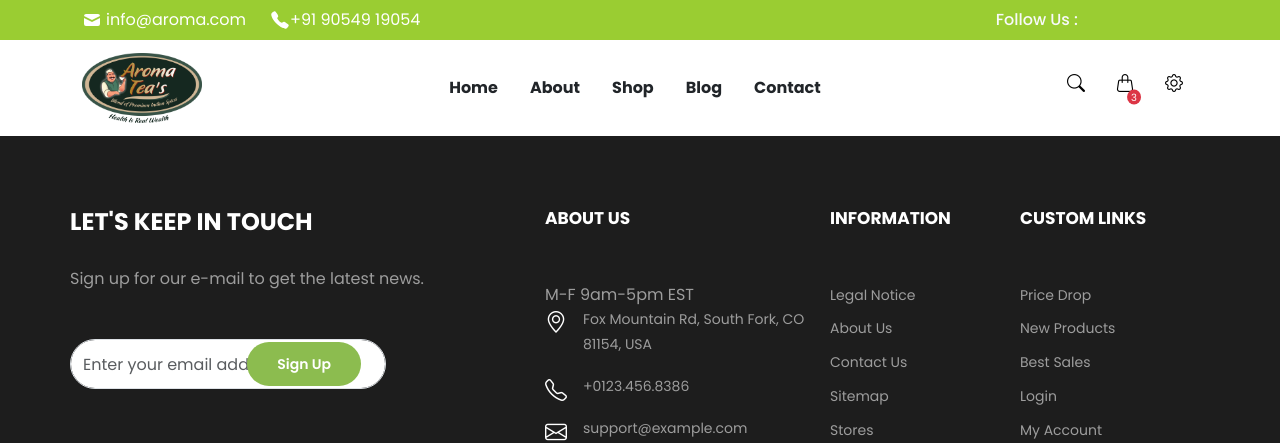
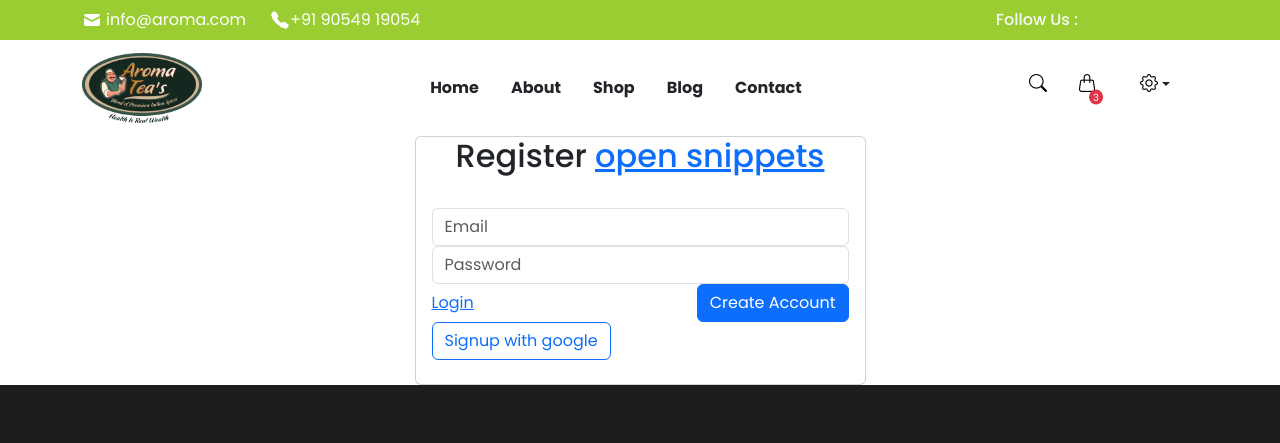
Before and after one commit to klaw2001/Ecommerce, a React (Create React App) app: page /signup in a window 1280 px wide. Shown: the top 443 px of the page. Built offline with nearby package versions, Linux system fonts and the light colour scheme; no server answers; some icons are missing.

Commit message:
context api with firebase

```diff
--- a/package.json
+++ b/package.json
@@ -8,6 +8,7 @@
     "@testing-library/user-event": "^13.5.0",
     "axios": "^1.6.2",
     "bootstrap": "^5.3.2",
+    "firebase": "^10.7.0",
     "react": "^18.2.0",
     "react-bootstrap": "^2.9.1",
     "react-dom": "^18.2.0",
--- a/src/App.js
+++ b/src/App.js
@@ -1,4 +1,5 @@
-import React from "react";
+import React, { useEffect } from "react";
+import { getAuth , onAuthStateChanged } from "firebase/auth";
 import { BrowserRouter as Router, Routes, Route } from "react-router-dom";
 import Body from "./components/Body/Body";
 import Footer from "./components/Footer/Footer";
@@ -12,8 +13,22 @@ import Topbar from "./components/Header/TopBar";
 import About from "./components/About";
 import SingleProduct from "./components/Products/SingleProduct";
 import Shop from "./components/Shop";
+import Signin from "./components/Login/Signin";
+import Signup from "./components/Login/Signup";
+import { app } from "./firebase";
+const auth = getAuth(app)
 
 function App() {
+
+  // useEffect(()=>{
+  //   onAuthStateChanged(auth,user=>{
+  //     if(user){
+  //       console.log('Hello User',user)
+  //     }else{
+  //       console.log('Yout Are Logged Out')
+  //     }
+  //   })
+  // },[])
   return (
     <Router>
       <header className="bg-transparent">
@@ -22,6 +37,8 @@ function App() {
       </header>
       <Routes>
         <Route path="/" element={<Body />} />
+        <Route path="/login" element={<Signin />} />
+        <Route path="/signup" element={<Signup />} />
         <Route path="/products" element={<Products />} />
         <Route path="/cart/:cart_id" element={<Cart />} />
         <Route path="/blog" element={<Blog />} />
--- a/src/components/Header/NavbarX.jsx
+++ b/src/components/Header/NavbarX.jsx
@@ -3,7 +3,19 @@ import Nav from "react-bootstrap/Nav";
 import Navbar from "react-bootstrap/Navbar";
 import logo from "../../images/Logo 1.png";
 import { Link, NavLink } from "react-router-dom";
+import { useFirebase } from "../../context/Firebase";
+import { Dropdown } from "react-bootstrap";
 function NavbarX() {
+  const {currentUser , signOut} = useFirebase();
+  const handleSignOut = () => {
+    signOut()
+      .then(() => {
+        console.log('User signed out successfully');
+      })
+      .catch((error) => {
+        console.error('Error signing out:', error);
+      });
+  };
   return (
     <Navbar expand="lg" className="bg-transparent">
       <Container>
@@ -52,35 +64,44 @@ function NavbarX() {
                 <i className="bi bi-search text-decoration-none"></i>
               </a>
             </li>
-            {/* <li className="nav_icon navbtn icon-hover">
-              <button
-                type="button"
-                className="btn position-relative navicon shadow-none p-0"
-              >
-                <i className="bi bi-heart text-decoration-none"></i>
-                <span className="position-absolute top-100 start-100 translate-middle px-1 bg-danger rounded-circle text-white">
-                  3<span className="visually-hidden">New alerts</span>
-                </span>
-              </button>
-            </li> */}
+
             <li className="nav_icon navbtn icon-hover">
               <button
                 type="button"
                 className="btn position-relative navicon shadow-none p-0"
               >
-                <Link to='/cart'>
-
-                <i className="bi bi-handbag text-decoration-none"></i>
-                <span className="position-absolute top-100 start-100 translate-middle px-1 bg-danger rounded-circle text-white">
-                  3<span className="visually-hidden">New alerts</span>
-                </span>
+                <Link to="/cart">
+                  <i className="bi bi-handbag text-decoration-none"></i>
+                  <span className="position-absolute top-100 start-100 translate-middle px-1 bg-danger rounded-circle text-white">
+                    3<span className="visually-hidden">New alerts</span>
+                  </span>
                 </Link>
               </button>
             </li>
             <li className="nav_icon icon-hover">
-              <a to="#">
-                <i className="bi bi-gear text-decoration-none"></i>
-              </a>
+              <Dropdown>
+                <Dropdown.Toggle variant="transparent" id="dropdown-basic">
+                  <i className="bi bi-gear text-decoration-none"></i>
+                </Dropdown.Toggle>
+
+                {currentUser ? (
+                  <Dropdown.Menu>
+                    <Dropdown.Item href="#action">
+                      {currentUser.email}
+                    </Dropdown.Item>
+                    <Dropdown.Item>
+                      <Link to="/login" onClick={handleSignOut}>Logout</Link>
+                    </Dropdown.Item>
+                  </Dropdown.Menu>
+                ) : (
+                  <Dropdown.Menu>
+                    <Dropdown.Item>
+                      {" "}
+                      <Link to="/login">Login</Link>
+                    </Dropdown.Item>
+                  </Dropdown.Menu>
+                )}
+              </Dropdown>
             </li>
           </ul>
         </div>
--- /dev/null
+++ b/src/components/Login/Signin.jsx
@@ -0,0 +1,46 @@
+import React, { useState } from "react";
+import { useFirebase } from "../../context/Firebase";
+
+const Signin = () => {
+  const [email, setEmail] = useState("");
+  const [password, setPassword] = useState("");
+  const firebase = useFirebase()
+  return (
+    <div className="container">
+      <div className="form-container" id="login-form">
+        <h1>Login</h1>
+        <form onSubmit={(e)=>firebase.signin(email,password,e)}>
+          <label for="email">Email</label>
+          <input
+            type="email"
+            id="email"
+            name="email"
+            value={email}
+            onChange={(e) => setEmail(e.target.value)}
+            required
+          />
+          <label for="password">Password</label>
+          <input
+            type="password"
+            id="password"
+            name="password"
+            value={password}
+            onChange={(e) => setPassword(e.target.value)}
+            required
+          />
+          <button type="submit">Login</button>
+        </form>
+        <p>
+          Don't have an account?{" "}
+          <a href="#" id="signup-link">
+            Sign up
+          </a>
+        </p>
+      </div>
+
+
+    </div>
+  );
+};
+
+export default Signin;
--- /dev/null
+++ b/src/components/Login/Signup.jsx
@@ -0,0 +1,74 @@
+import React, { useState } from "react";
+import { useFirebase } from "../../context/Firebase";
+
+const Signup = () => {
+  const firebase = useFirebase();
+  const [email, setEmail] = useState("");
+  const [password, setPassword] = useState("");
+
+  return (
+    <div class="container">
+      <div class="row justify-content-center">
+        <div class="col-md-5">
+          <div class="card">
+            <h2 class="card-title text-center">
+              Register <a href="http://opensnippets.com">open snippets</a>
+            </h2>
+            <div class="card-body py-md-4">
+              <form
+                onSubmit={() =>
+                  firebase.signupUserWithEmailAndPassword(email, password)
+                }
+              >
+                <div class="form-group"></div>
+                <div class="form-group">
+                  <input
+                    type="email"
+                    class="form-control"
+                    id="email"
+                    placeholder="Email"
+                    onChange={(e) => setEmail(e.target.value)}
+                    value={email}
+                  />
+                </div>
+
+                <div class="form-group">
+                  <input
+                    type="password"
+                    class="form-control"
+                    id="password"
+                    placeholder="Password"
+                    onChange={(e) => setPassword(e.target.value)}
+                    value={password}
+                  />
+                </div>
+                {/* <div class="form-group">
+                  <input
+                    type="password"
+                    class="form-control"
+                    id="confirm-password"
+                    placeholder="confirm-password"
+                  />
+                </div> */}
+                <div class="d-flex flex-row align-items-center justify-content-between">
+                  <a href="#">Login</a>
+                  <button class="btn btn-primary" type="submit">
+                    Create Account
+                  </button>
+                </div>
+                <button
+                  className="btn btn-outline-primary"
+                  // onClick={(e) => signupWithGoogle(e)}
+                >
+                  Signup with google
+                </button>
+              </form>
+            </div>
+          </div>
+        </div>
+      </div>
+    </div>
+  );
+};
+
+export default Signup;
--- a/src/components/ProdcutCard.jsx
+++ b/src/components/ProdcutCard.jsx
@@ -3,91 +3,91 @@ import { useDispatch, useSelector } from "react-redux";
 import { Link } from "react-router-dom";
 import { getProductsNewArr } from "../redux/products/Action";
 
-// const productCards = [
-//   {
-//     id: 1,
-//     image1: "/assets/images/product-1.jpg",
-//     image2: "/assets/images/product-01.jpg",
-//     discount: "-25%",
-//     title: "Originals Kaval Winkbreaker Wi.",
-//     studioDesign: "Studio Design",
-//     price1: "$23.90",
-//     price2: "$19.12",
-//   },
-//   {
-//     id: 2,
-//     image1: "/assets/images/product-2.jpg",
-//     image2: "/assets/images/product-02.jpg",
-//     badge: "New",
-//     title: "Madden By Steve Madden Cale 6",
-//     studioDesign: "Studio Design",
-//     price: "$11.12",
-//   },
-//   {
-//     id: 3,
-//     image1: "/assets/images/product-3.jpg",
-//     image2: "/assets/images/product-03.jpg",
-//     badge: "New",
-//     title: "Water And Wind Resistant Insul.",
-//     studioDesign: "Studio Design",
-//     price: "$11.12",
-//   },
-//   {
-//     id: 4,
-//     image1: "/assets/images/product-4.jpg",
-//     badge: "New",
-//     title: "Juicy Couture Solid Sleeve Puffe",
-//     studioDesign: "Studio Design",
-//     price: "$19.12",
-//   },
-//   {
-//     id: 5,
-//     image1: "/assets/images/product-01.jpg",
-//     image2: "/assets/images/product-05.jpg",
-//     discount: "-30%",
-//     title: "Juicy Couture Juicy Quilted Terr.",
-//     studioDesign: "Studio Design",
-//     price1: "$35.90",
-//     price2: "$28.12",
-//   },
-//   {
-//     id: 6,
-//     image1: "/assets/images/product-06.jpg",
-//     image2: "/assets/images/product-3.jpg",
-//     badge: "New",
-//     title: "Trans-Weighted Hooded Wind",
-//     studioDesign: "Studio Design",
-//     price: "$11.12",
-//   },
-//   {
-//     id: 7,
-//     image1: "/assets/images/product-03.jpg",
-//     image2: "/assets/images/product-4.jpg",
-//     badge: "New",
-//     title: "New Balance Fresh Foam Kaymin",
-//     studioDesign: "Studio Design",
-//     price: "$18.12",
-//   },
-//   {
-//     id: 8,
-//     image1: "/assets/images/product-08.jpg",
-//     image2: "/assets/images/product-9.jpg",
-//     badge: "New",
-//     title: "New Balance Fresh Foam LAZR V",
-//     studioDesign: "Studio Design",
-//     price: "$18.12",
-//   },
-// ];
+const productCards = [
+  {
+    id: 1,
+    image1: "/assets/images/product-1.jpg",
+    image2: "/assets/images/product-01.jpg",
+    discount: "-25%",
+    name: "Originals Kaval Winkbreaker Wi.",
+    studioDesign: "Studio Design",
+    price1: "$23.90",
+    price2: "$19.12",
+  },
+  {
+    id: 2,
+    image1: "/assets/images/product-2.jpg",
+    image2: "/assets/images/product-02.jpg",
+    badge: "New",
+    name: "Madden By Steve Madden Cale 6",
+    studioDesign: "Studio Design",
+    price: "$11.12",
+  },
+  {
+    id: 3,
+    image1: "/assets/images/product-3.jpg",
+    image2: "/assets/images/product-03.jpg",
+    badge: "New",
+    name: "Water And Wind Resistant Insul.",
+    studioDesign: "Studio Design",
+    price: "$11.12",
+  },
+  {
+    id: 4,
+    image1: "/assets/images/product-4.jpg",
+    badge: "New",
+    name: "Juicy Couture Solid Sleeve Puffe",
+    studioDesign: "Studio Design",
+    price: "$19.12",
+  },
+  {
+    id: 5,
+    image1: "/assets/images/product-01.jpg",
+    image2: "/assets/images/product-05.jpg",
+    discount: "-30%",
+    name: "Juicy Couture Juicy Quilted Terr.",
+    studioDesign: "Studio Design",
+    price1: "$35.90",
+    price2: "$28.12",
+  },
+  {
+    id: 6,
+    image1: "/assets/images/product-06.jpg",
+    image2: "/assets/images/product-3.jpg",
+    badge: "New",
+    name: "Trans-Weighted Hooded Wind",
+    studioDesign: "Studio Design",
+    price: "$11.12",
+  },
+  {
+    id: 7,
+    image1: "/assets/images/product-03.jpg",
+    image2: "/assets/images/product-4.jpg",
+    badge: "New",
+    name: "New Balance Fresh Foam Kaymin",
+    studioDesign: "Studio Design",
+    price: "$18.12",
+  },
+  {
+    id: 8,
+    image1: "/assets/images/product-08.jpg",
+    image2: "/assets/images/product-9.jpg",
+    badge: "New",
+    name: "New Balance Fresh Foam LAZR V",
+    studioDesign: "Studio Design",
+    price: "$18.12",
+  },
+];
 const ProdcutCard = () => {
-  const dispatch = useDispatch();
-  useEffect(() => {
-    dispatch(getProductsNewArr());
-  }, [dispatch]);
-  const productCards = useSelector((state) => state.productsArr.productsArr);
-  console.log(productCards);
+  // const dispatch = useDispatch();
+  // useEffect(() => {
+  //   dispatch(getProductsNewArr());
+  // }, [dispatch]);
+  // const productCards = useSelector((state) => state.productsArr.productsArr);
+  // console.log(productCards);
   return (
     <>
-      {productCards.map((product, ind) => (
+      {productCards?.map((product, ind) => (
         <Link
           to={"/single-product/" + product._id}
           key={ind}
@@ -99,7 +99,7 @@ const ProdcutCard = () => {
                 <img
                   src={`http://localhost:8000/uploads/products/${product.thumbnail}`}
                   className=" po abc"
-                  alt={product.name}
+                  alt={product?.name}
                 />
                 {product.discount && (
                   <span className="badge bg-danger position-absolute">
@@ -136,14 +136,14 @@ const ProdcutCard = () => {
               </div>
               <div className="card-body producttext text-center d-flex justify-content-between align-items-center">
                 <div className="text-center">
-                  <h6>{product.name}</h6>
+                  <h6>{product?.name}</h6>
                   <div className="text">
                     <p>
                       <a
                         href="#"
                         className="text-decoration-none text-secondary"
                       >
-                        {product.categories.name}
+                        {product.categories?.name}
                       </a>
                     </p>
                   </div>
--- /dev/null
+++ b/src/context/Firebase.jsx
@@ -0,0 +1,52 @@
+import React, { useContext, useEffect, useState } from "react";
+import { createContext } from "react";
+import { initializeApp } from "firebase/app";
+import { createUserWithEmailAndPassword, getAuth, onAuthStateChanged, signInWithEmailAndPassword ,signOut} from "firebase/auth";
+const FirebaseContext = createContext(null);
+const firebaseConfig = {
+  apiKey: "AIzaSyDrY4e4BPSV-jqWgZk9SKuLJHkbI4l6ECQ",
+  authDomain: "my-app-9a5f8.firebaseapp.com",
+  projectId: "my-app-9a5f8",
+  storageBucket: "my-app-9a5f8.appspot.com",
+  messagingSenderId: "153100394257",
+  appId: "1:153100394257:web:4caf25eba82d26c1de36b0",
+  databaseURL: "https://my-app-9a5f8-default-rtdb.firebaseio.com",
+};
+
+// Initialize Firebase
+const firebaseApp = initializeApp(firebaseConfig);
+const firebaseAuth = getAuth(firebaseApp);
+
+export const useFirebase = () => useContext(FirebaseContext)
+export const FirebaseProvider = (props) => {
+    const [currentUser, setCurrentUser] = useState(null);
+
+  useEffect(() => {
+    const unsubscribe = onAuthStateChanged(firebaseAuth, (user) => {
+      if (user) {
+        setCurrentUser(user);
+      } else {
+        setCurrentUser(null);
+      }
+    });
+
+    // Cleanup function to unsubscribe when the component unmounts
+    return () => unsubscribe();
+  }, []);
+  const signupUserWithEmailAndPassword = (email, password) => {
+    return createUserWithEmailAndPassword(firebaseAuth, email, password);
+  };
+  const signin = (email, password , e) => {
+    e.preventDefault()
+    return signInWithEmailAndPassword(firebaseAuth, email, password);
+  };
+  const signOut = () => {
+    return firebaseAuth.signOut();
+  };
+
+  return (
+    <FirebaseContext.Provider value={{currentUser,signupUserWithEmailAndPassword,signin,signOut}}>
+      {props.children}
+    </FirebaseContext.Provider>
+  );
+};
--- /dev/null
+++ b/src/firebase.js
@@ -0,0 +1,18 @@
+// Import the functions you need from the SDKs you need
+import { initializeApp } from "firebase/app";
+// TODO: Add SDKs for Firebase products that you want to use
+// https://firebase.google.com/docs/web/setup#available-libraries
+
+// Your web app's Firebase configuration
+const firebaseConfig = {
+  apiKey: "AIzaSyDrY4e4BPSV-jqWgZk9SKuLJHkbI4l6ECQ",
+  authDomain: "my-app-9a5f8.firebaseapp.com",
+  projectId: "my-app-9a5f8",
+  storageBucket: "my-app-9a5f8.appspot.com",
+  messagingSenderId: "153100394257",
+  appId: "1:153100394257:web:4caf25eba82d26c1de36b0",
+  databaseURL:"https://my-app-9a5f8-default-rtdb.firebaseio.com",
+};
+
+// Initialize Firebase
+export const app = initializeApp(firebaseConfig);
--- a/src/index.js
+++ b/src/index.js
@@ -1,20 +1,20 @@
-import React from 'react';
-import ReactDOM from 'react-dom/client';
-import './index.css';
-import App from './App';
-import reportWebVitals from './reportWebVitals';
-import 'bootstrap/dist/css/bootstrap.min.css';
-import 'bootstrap/dist/js/bootstrap.bundle.min.js';
-import { Provider } from 'react-redux';
-import { store } from './store';
+import React from "react";
+import ReactDOM from "react-dom/client";
+import "./index.css";
+import App from "./App";
+import reportWebVitals from "./reportWebVitals";
+import "bootstrap/dist/css/bootstrap.min.css";
+import "bootstrap/dist/js/bootstrap.bundle.min.js";
+import { Provider } from "react-redux";
+import { store } from "./store";
+import { FirebaseProvider } from "./context/Firebase";
 
-const root = ReactDOM.createRoot(document.getElementById('root'));
+const root = ReactDOM.createRoot(document.getElementById("root"));
 root.render(
   <React.StrictMode>
-    <Provider store={store}>
-
-    <App />
-    </Provider>
+    <FirebaseProvider>
+      <App />
+    </FirebaseProvider>
   </React.StrictMode>
 );
 
```
Also changed, not shown: 1 other file (tests, documents, lock files or other folders).
